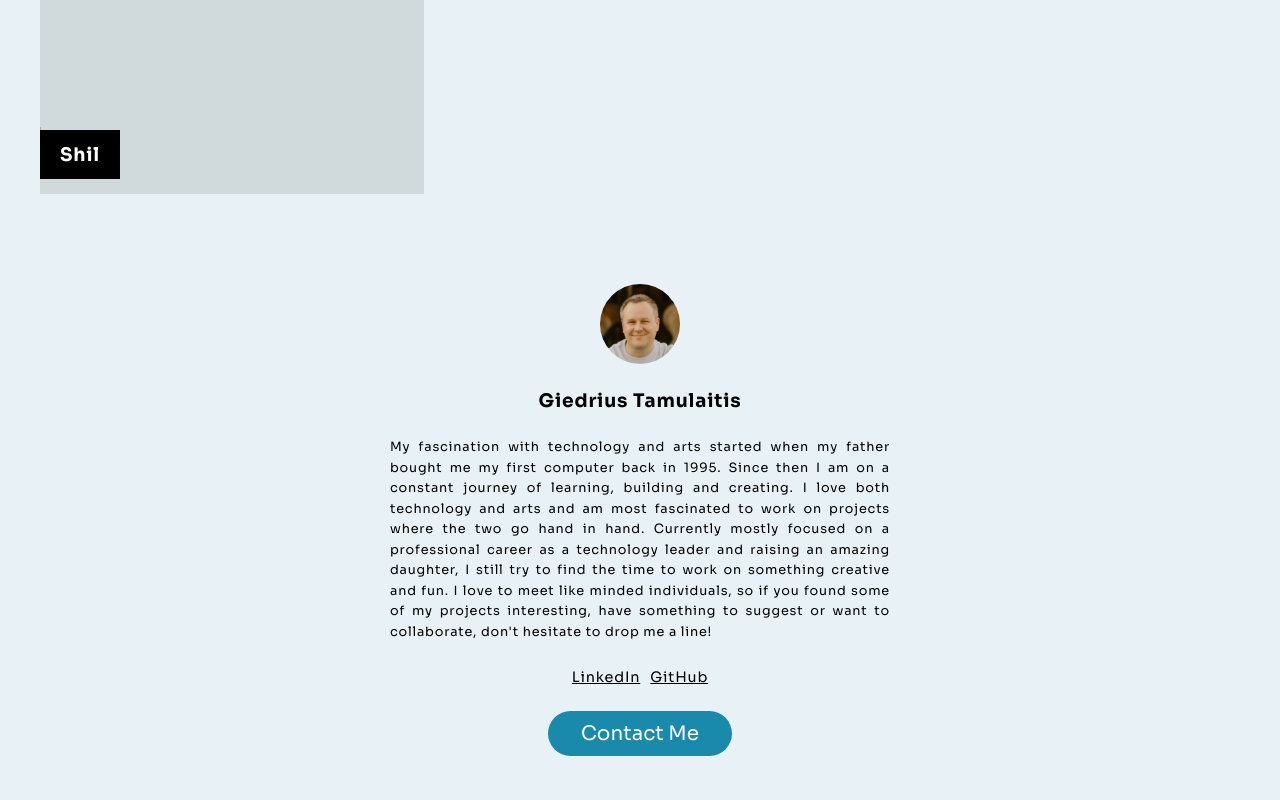
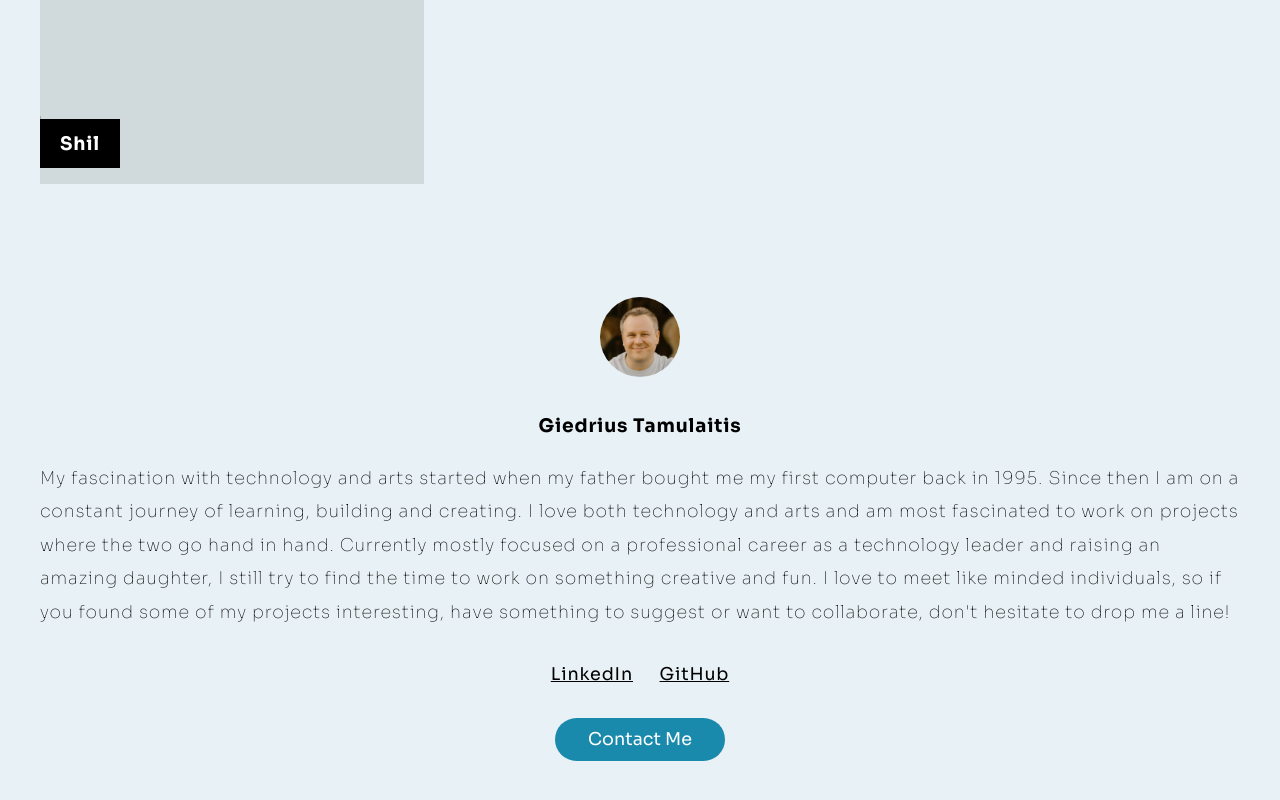
Before and after one commit to GiedriusT/tamulaitis-page, a React (Vite) app: page / in a window 1280 px wide. Shown: the part 1348-2148 px from the top of the page. Built offline with nearby package versions, Linux system fonts and the light colour scheme.

Commit message:
Update article page styles

```diff
--- a/src/components/ContactButton/ContactButton.styles.ts
+++ b/src/components/ContactButton/ContactButton.styles.ts
@@ -1,7 +1,8 @@
 import styled from 'styled-components';
 
 export const ContactButtonStyled = styled.button`
-  font-size: 20px;
+  font-size: 1.1rem;
+  /* font-weight: 300; */
   border-radius: 100px;
   border: 0;
   padding: 11px 33px;
--- a/src/components/Layout/Footer/Footer.styles.ts
+++ b/src/components/Layout/Footer/Footer.styles.ts
@@ -1,8 +1,8 @@
 import styled from 'styled-components';
 
 export const FooterContainer = styled.footer`
-  padding-top: 30px;
-  padding-bottom: 60px;
+  padding-top: calc(2 * 1.66em);
+  padding-bottom: calc(4 * 1.66em);
 `;
 
 export const ProfilePictureContainer = styled.div`
@@ -29,25 +29,26 @@ export const ProfileTitle = styled.h3`
 `;
 
 export const ProfileDescription = styled.p`
-  max-width: 500px;
+  /* max-width: 500px; */
   margin-left: auto;
   margin-right: auto;
-  text-align: justify;
-  font-size: 0.8rem;
-  line-height: 1.6;
+  /* text-align: justify; */
+  font-size: 1.1rem;
+  /* line-height: 1.6; */
+  font-weight: 100;
 `;
 
 export const ProfileLinks = styled.div`
   display: flex;
   justify-content: center;
-  font-size: 0.9rem;
+  font-size: 1.1rem;
 `;
 
 export const ProfileLink = styled.a`
-  margin: 0 5px;
+  margin: 0 0.83rem;
 `;
 
 export const ContactButtonContainer = styled.div`
-  padding-top: 20px;
+  padding-top: 1.66em;
   text-align: center;
 `;
--- a/src/components/Layout/Header/Header.styles.ts
+++ b/src/components/Layout/Header/Header.styles.ts
@@ -1,5 +1,5 @@
 import { Link } from 'react-router-dom';
-import styled from 'styled-components';
+import styled, { css } from 'styled-components';
 
 export const HeaderContainer = styled.div`
   width: 100%;
@@ -22,6 +22,13 @@ export const BackLink = styled(Link)`
   text-decoration: none;
 `;
 
+const commonH3Styles = css`
+  font-size: 1.17rem;
+  line-height: 1;
+  margin-block-start: 0;
+  margin-block-end: 0;
+`;
+
 export const BackArrow = styled.div`
   position: absolute;
   top: 0;
@@ -29,6 +36,10 @@ export const BackArrow = styled.div`
   opacity: 0;
   transform: translate(5px);
   transition: opacity 0.3s ease-out, transform 0.5s ease-out;
+
+  & h3 {
+    ${commonH3Styles}
+  }
 
   ${TitleSectionWithBackLinkContainer}:hover & {
     opacity: 1;
@@ -39,6 +50,7 @@ export const BackArrow = styled.div`
 
 export const HeaderTitle = styled.h3`
   text-decoration: none;
+  ${commonH3Styles}
   transition: transform 0.5s ease-out;
 
   ${TitleSectionWithBackLinkContainer}:hover & {
--- a/src/theme/GlobalStyle.ts
+++ b/src/theme/GlobalStyle.ts
@@ -21,9 +21,9 @@ export const GlobalStyle = createGlobalStyle`
     width: 100%;
     height: 100%;
     font-family: 'Sora', sans-serif;
+    line-height: 1.9;
     background-color: #e8f1f5;
     letter-spacing: 0.8px;
-    line-height: 1.9;
   }
 
   a {
@@ -59,6 +59,16 @@ export const GlobalStyle = createGlobalStyle`
 
   p {
     font-size: 1.1rem;
-    margin-block-end: 1.7em;
+    margin-block-end: 1.66em;
+    font-weight: 400;
+  }
+
+  h1 {
+    line-height: 1.5;
+    padding-bottom: calc(0.83em);
+  }
+
+  h2, h3, h4 {
+    margin-block-start: 1.66em;
   }
 `;
```
